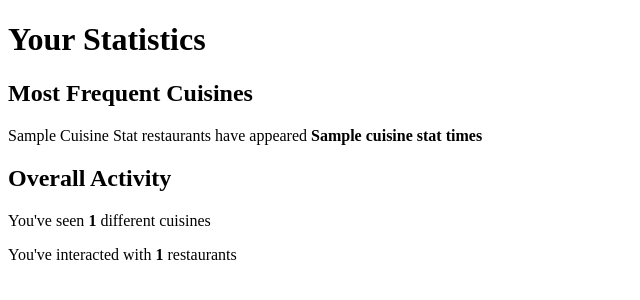
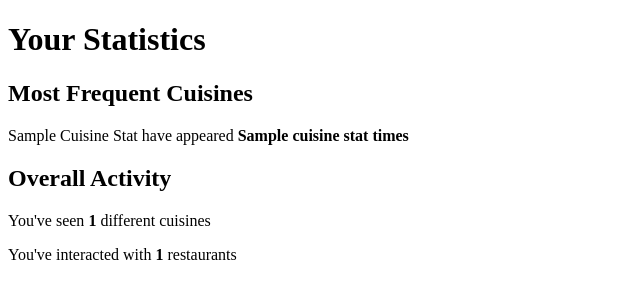
Before and after one commit to DoPe-EyeSZ/FOOD-REC, a Flask app: page /statistics in a window 1280 px wide. Shown: the part 26-326 px from the top of the page, without its empty margins (0-640 px from the left). Run offline with Flask 3, Linux system fonts and the light colour scheme; a user stored in the database is signed in; tables that the repository leaves empty hold one stand-in row (values such as "Sample post"); a database or web service that is not in the repository returns one stand-in record (values such as "Sample title"); some libraries are stand-ins or nearby versions.

Commit message:
html changes

```diff
--- a/app/templates/stats.html
+++ b/app/templates/stats.html
@@ -10,9 +10,9 @@ Your Stats
     <h2>Most Frequent Cuisines</h2>
     {% for restaurant in frontend_data["highest_appearance"] %}
         {% if restaurant[0] == "Restaurant" %}
-            <p>Unspecified restaurants have appeared <strong>{{restaurant[1]}} times</strong></p>
+            <p>Unspecified Restaurants have appeared <strong>{{restaurant[1]}} times</strong></p>
         {% else %}
-            <p>{{restaurant[0]}} restaurants have appeared <strong>{{restaurant[1]}} times</strong></p>
+            <p>{{restaurant[0]}} have appeared <strong>{{restaurant[1]}} times</strong></p>
         {% endif %}
     {% endfor %}
 {% endif %}
@@ -21,9 +21,9 @@ Your Stats
     <h2>Your Preferences</h2>
     {% for restaurant in frontend_data["highest_acceptance"] %}
         {% if restaurant[0] == "Restaurant" %}
-            <p>You accepted unspecified restaurants <strong>{{restaurant[1]}}%</strong> of the time</p>
+            <p>You accepted Unspecified Restaurants <strong>{{restaurant[1]}}%</strong> of the time</p>
         {% else %}
-            <p>You accepted {{restaurant[0]}} restaurants <strong>{{restaurant[1]}}%</strong> of the time</p>
+            <p>You accepted {{restaurant[0]}} <strong>{{restaurant[1]}}%</strong> of the time</p>
         {% endif %}
     {% endfor %}
 {% endif %}
```
